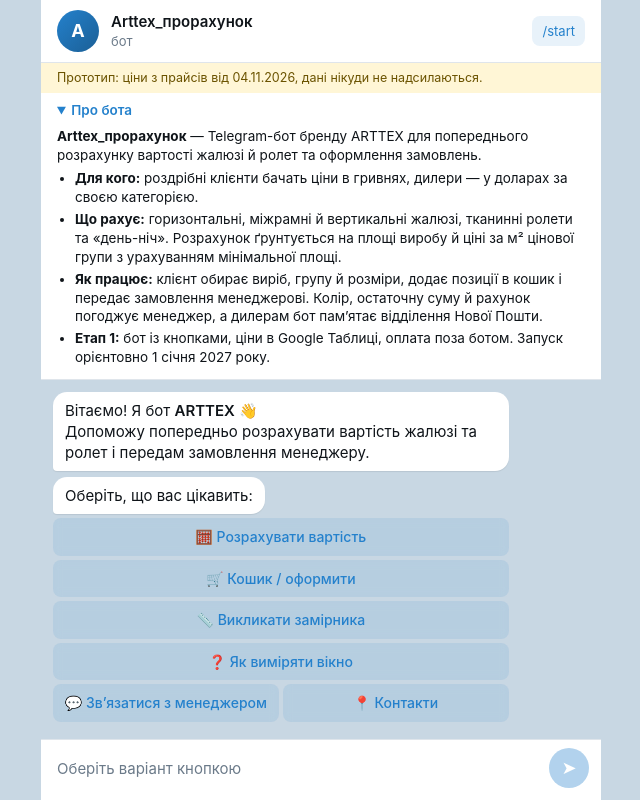
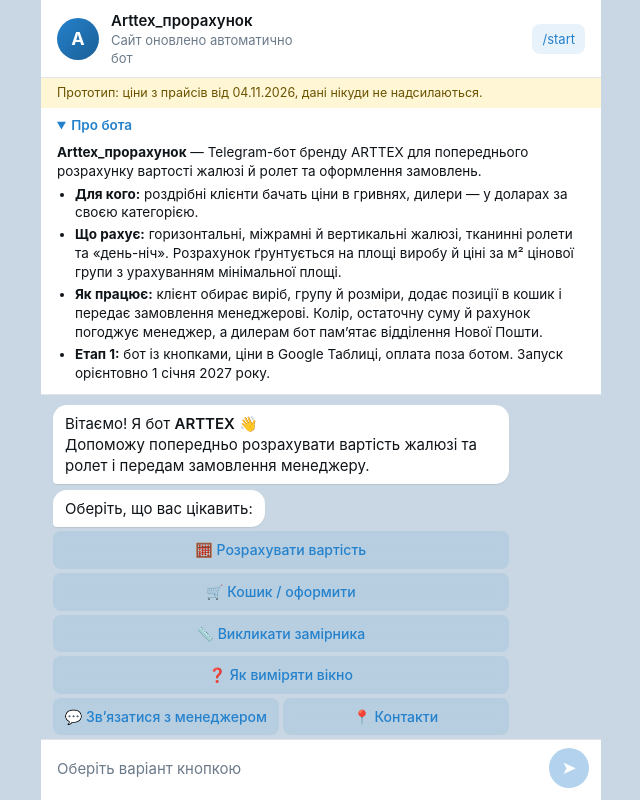
Before and after one commit to student1-sys/bot_kalk, a plain HTML site: page index.html in a window 1280 px wide. Shown: the whole page, without its empty margins (319-959 px from the left). Drawn offline with Linux system fonts and the light colour scheme.

Commit message:
Додати під заголовком index.html підпис «Сайт оновлено автоматично»
Тестова зміна для перевірки публікації: у шапці прототипу під назвою
«Arttex_прорахунок» додано рядок із класом subtitle.

Co-Authored-By: Claude Opus 5.5 <noreply@anthropic.com>

```diff
--- a/index.html
+++ b/index.html
@@ -102,6 +102,7 @@
     <div class="avatar">A</div>
     <div>
       <div class="title">Arttex_прорахунок</div>
+      <div class="subtitle">Сайт оновлено автоматично</div>
       <div class="subtitle">бот</div>
     </div>
     <button class="restart" id="restart" type="button">/start</button>
```
